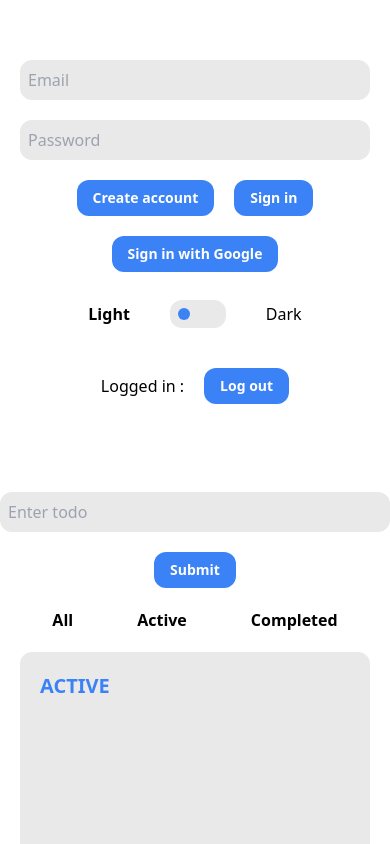
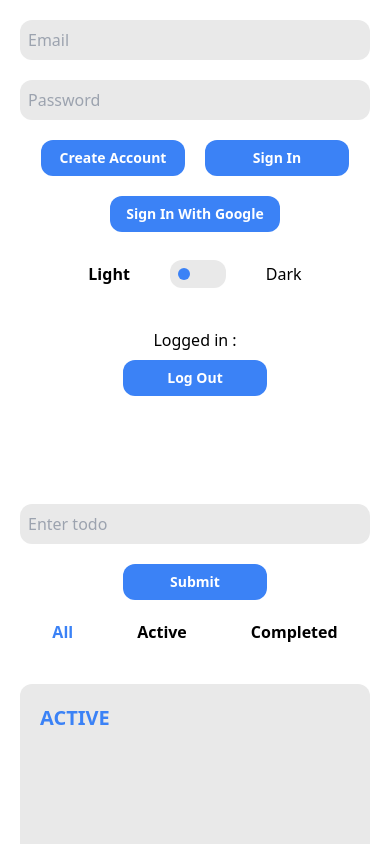
Before and after one commit to oseji/ToDo, a React app: page /Active in a window 390 px wide. Shown: the top 844 px of the page. Built offline with nearby package versions, Linux system fonts and the light colour scheme; the HTML template or start-up script is replaced by a standard one.

Commit message:
about to start work on structuring main page of the app

```diff
--- a/src/All.tsx
+++ b/src/All.tsx
@@ -50,6 +50,7 @@ const All = (props: allPagePageProps) => {
               </div>
             </div>
 
+            {/* editing form */}
             {editingId === e.id && (
               <form
                 className="editTodoGrp"
--- a/src/App.tsx
+++ b/src/App.tsx
@@ -1,4 +1,4 @@
-import { useState, useRef, useEffect } from "react";
+import { useState, useRef, useEffect, SyntheticEvent } from "react";
 import { Route, Switch, Link } from "react-router-dom";
 
 import { db, auth, googleProvider } from "./config/firebase";
@@ -19,6 +19,8 @@ import {
 
 import { signOut } from "firebase/auth";
 
+import MainPage from "./MainPage";
+
 import All from "./All";
 import Active from "./Active";
 import Completed from "./Completed";
@@ -33,18 +35,38 @@ function App() {
   const [themeToggled, setThemeToggled] = useState<boolean>(false);
   const appRef = useRef<HTMLDivElement>(null);
   const dotRef = useRef<HTMLDivElement>(null);
+  const navHeaderRefs = [
+    useRef<HTMLParagraphElement>(null),
+    useRef<HTMLParagraphElement>(null),
+    useRef<HTMLParagraphElement>(null),
+  ];
 
   const [inputText, setInputText] = useState<string>("");
-
   const [dbData, setDbData] = useState<todoType>([]);
-
   const [profile, setProfile] = useState<any>("");
+  const [email, setEmail] = useState<string>("");
+  const [password, setPassword] = useState<string>("");
+  const [isLoggedIn, setIsLoggedIn] = useState<Boolean>(false);
 
   const toggleTheme = () => {
     setThemeToggled(!themeToggled);
 
     appRef.current?.classList.toggle("dark");
     dotRef.current?.classList.toggle("dotAnimation");
+  };
+
+  const toggleActiveNavClass = (e: SyntheticEvent) => {
+    const clicked = Number(e.currentTarget.getAttribute("data-value"));
+
+    navHeaderRefs.forEach((element, index) => {
+      const header = element.current;
+
+      if (index === clicked) {
+        header?.classList.add("activeNav");
+      } else {
+        header?.classList.remove("activeNav");
+      }
+    });
   };
 
   const getTodo = async () => {
@@ -121,22 +143,6 @@ function App() {
     }
   };
 
-  const logOut = async () => {
-    try {
-      await signOut(auth);
-      setIsLoggedIn(false);
-
-      setEmail("");
-      setPassword("");
-    } catch (err) {
-      console.error(err);
-    }
-  };
-
-  const [email, setEmail] = useState<string>("");
-  const [password, setPassword] = useState<string>("");
-  const [isLoggedIn, setIsLoggedIn] = useState<Boolean>(false);
-
   const createAccount = async () => {
     try {
       await createUserWithEmailAndPassword(auth, email, password);
@@ -173,6 +179,18 @@ function App() {
     }
   };
 
+  const logOut = async () => {
+    try {
+      await signOut(auth);
+      setIsLoggedIn(false);
+
+      setEmail("");
+      setPassword("");
+    } catch (err) {
+      console.error(err);
+    }
+  };
+
   //refresh todos when logging in or out
   useEffect(() => {
     getTodo();
@@ -180,13 +198,10 @@ function App() {
     console.log(auth.currentUser?.email);
   }, [isLoggedIn]);
 
-  //get new todo list when current user changes
+  //get new todo list and set profile when current user changes
   useEffect(() => {
     getTodo();
-  }, [auth?.currentUser]);
 
-  //set profile email
-  useEffect(() => {
     if (auth.currentUser) {
       setProfile(auth?.currentUser?.email);
     }
@@ -197,13 +212,14 @@ function App() {
   return (
     <div className="App" ref={appRef}>
       <div className="signInPage">
-        <form className="flex flex-col gap-5 items-center mt-10">
+        <form className="flex flex-col gap-5 items-center">
           <input
             className="w-full md:w-2/3 xl:w-1/2"
             type="text"
             placeholder="Email"
             value={email}
             onChange={(e) => setEmail(e.target.value)}
+            required
           />
 
           <input
@@ -214,6 +230,7 @@ function App() {
             onChange={(e) => {
               setPassword(e.target.value);
             }}
+            required
           />
 
           <div className="flex flex-row gap-5">
@@ -261,7 +278,7 @@ function App() {
           <p className={`${themeToggled ? "font-bold" : ""}`}>Dark</p>
         </div>
 
-        <div className=" flex flex-row items-center gap-5">
+        <div className=" flex flex-col md:flex-row items-center gap-2 md:gap-5">
           <p className="text-black dark:text-white">
             Logged in : <span className=" font-bold">{profile}</span>
           </p>
@@ -296,21 +313,43 @@ function App() {
               id="message"
               value={inputText}
               onChange={(e) => setInputText(e.target.value)}
+              required
             />
             <button>Submit</button>
           </form>
 
           <nav>
             <Link to={"/"}>
-              <p className="navPage">All</p>
+              <p
+                className="navPage activeNav"
+                ref={navHeaderRefs[0]}
+                data-value={0}
+                onClick={toggleActiveNavClass}
+              >
+                All
+              </p>
             </Link>
 
             <Link to={"/Active"}>
-              <p className="navPage">Active</p>
+              <p
+                className="navPage"
+                ref={navHeaderRefs[1]}
+                data-value={1}
+                onClick={toggleActiveNavClass}
+              >
+                Active
+              </p>
             </Link>
 
             <Link to={"/Completed"}>
-              <p className="navPage">Completed</p>
+              <p
+                className="navPage"
+                ref={navHeaderRefs[2]}
+                data-value={2}
+                onClick={toggleActiveNavClass}
+              >
+                Completed
+              </p>
             </Link>
           </nav>
         </div>
--- /dev/null
+++ b/src/MainPage.tsx
@@ -0,0 +1,5 @@
+const MainPage = () => {
+  return <div></div>;
+};
+
+export default MainPage;
--- a/src/index.css
+++ b/src/index.css
@@ -4,6 +4,10 @@
 
 .App {
   @apply bg-white text-black dark:bg-black dark:text-white min-h-screen;
+}
+
+.signInPage {
+  @apply p-5;
 }
 
 header {
@@ -32,7 +36,7 @@ nav {
 }
 
 .todoNav {
-  @apply flex flex-col items-center w-full;
+  @apply flex flex-col items-center w-full p-5;
 }
 
 nav {
@@ -41,6 +45,10 @@ nav {
 
 .navPage {
   @apply md:text-lg font-semibold cursor-pointer transition ease-in-out duration-200 hover:text-blue-500 hover:scale-125;
+}
+
+.activeNav {
+  @apply text-blue-500;
 }
 
 /* form */
@@ -53,12 +61,7 @@ input {
 }
 
 button {
-  @apply bg-blue-500 text-white text-sm font-semibold px-4 py-2 rounded-xl hover:scale-110 transition ease-in-out duration-200;
-}
-
-/* auth */
-.signInPage {
-  @apply p-5;
+  @apply min-w-36 bg-blue-500 text-white text-sm font-semibold px-4 py-2 rounded-xl capitalize hover:scale-110 transition ease-in-out duration-200;
 }
 
 /* main */
@@ -80,7 +83,7 @@ section {
 }
 
 .todoBox {
-  @apply p-3 bg-white dark:bg-black rounded-xl flex flex-col gap-5 text-sm;
+  @apply p-3 bg-white dark:bg-black rounded-xl flex flex-col gap-5 text-sm font-light;
 }
 
 .todoBox button {
@@ -88,7 +91,7 @@ section {
 }
 
 .todoText {
-  @apply text-xl font-semibold;
+  @apply text-lg font-semibold;
 }
 
 .topTodoGrp {
```
Also changed, not shown: src/Auth.tsx (deleted, +0 -120 lines).
